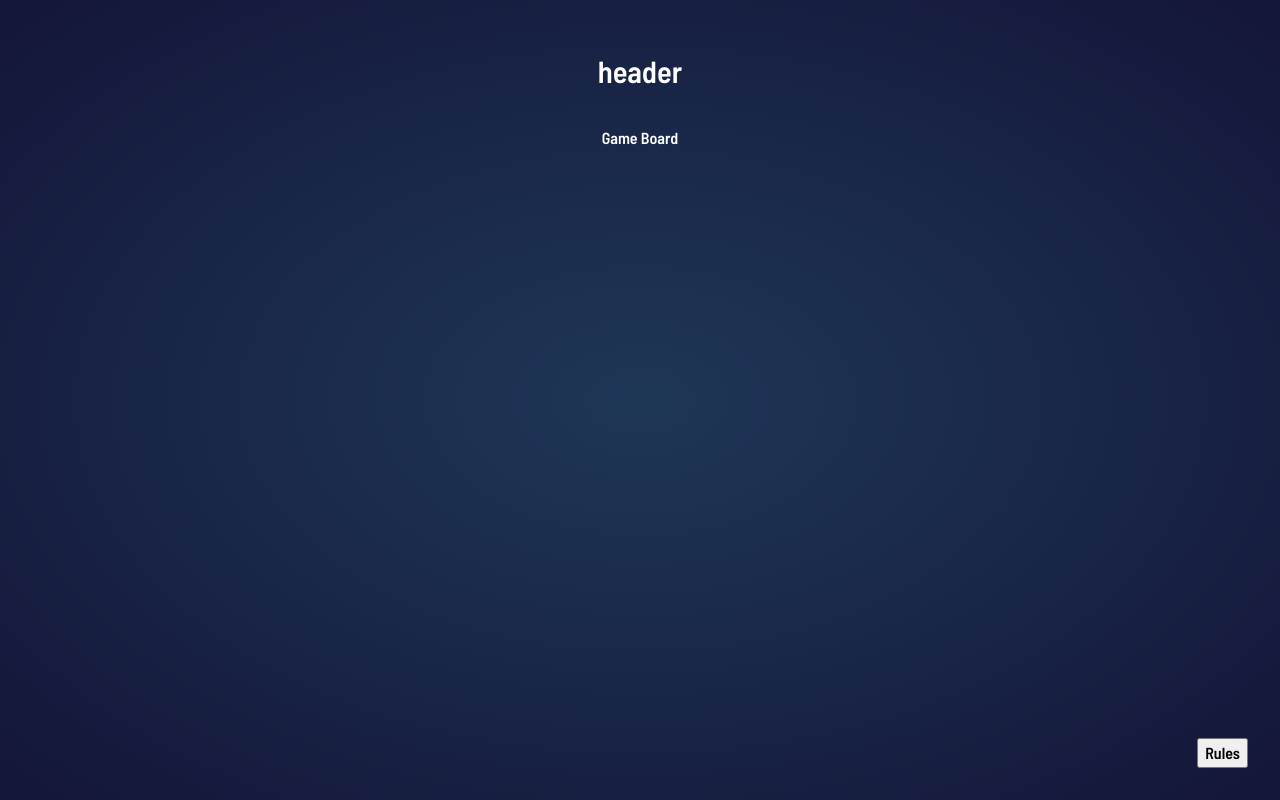
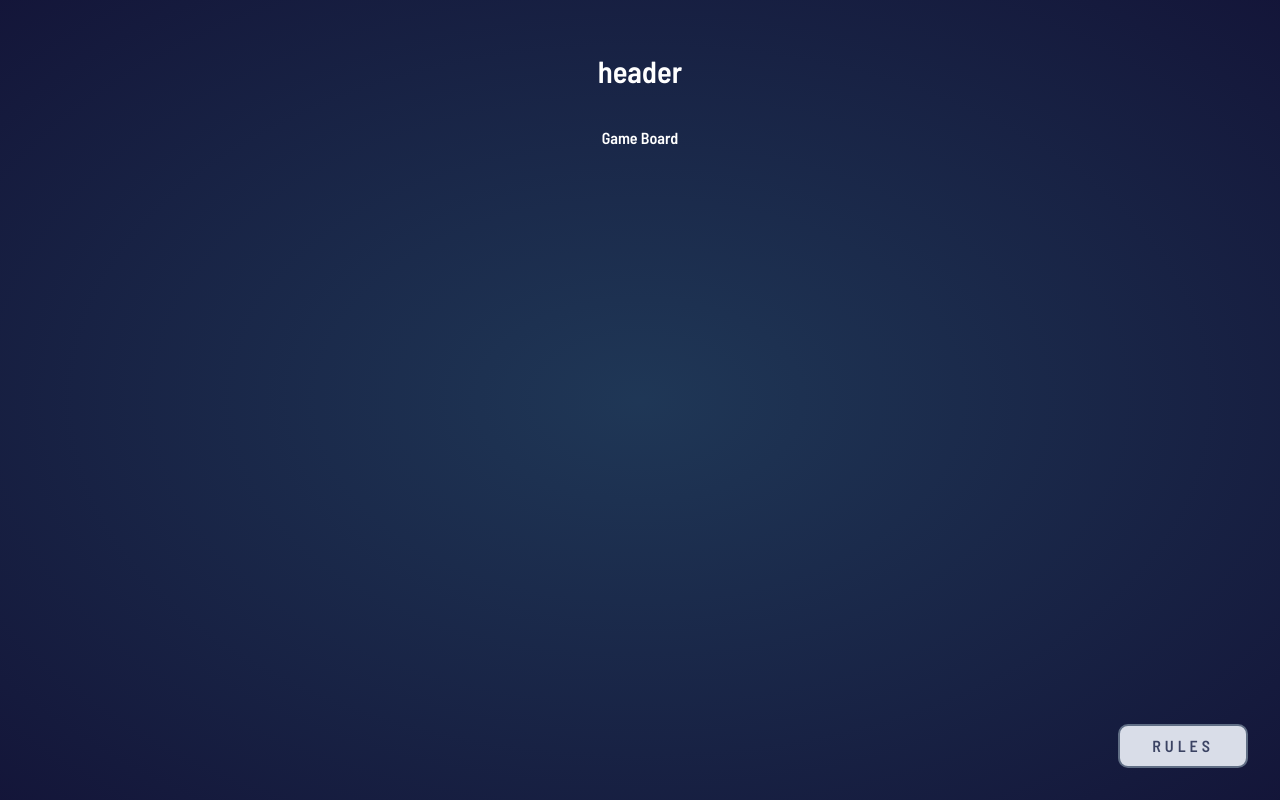
Before and after one commit to web-lizzard/fm-rock-paper-scissors-game, a Vue app: page / in a window 1280 px wide. Built offline with nearby package versions, Linux system fonts and the light colour scheme.

Commit message:
create a button

```diff
--- a/src/App.vue
+++ b/src/App.vue
@@ -7,7 +7,7 @@
       <div>Game Board</div>
     </main>
 
-    <button class="app__button">Rules</button>
+    <CustomButton light class="app__button" />
   </div>
 </template>
 
--- a/src/assets/scss/_mixins.scss
+++ b/src/assets/scss/_mixins.scss
@@ -0,0 +1,13 @@
+@use 'variables';
+
+@mixin tablet {
+    @media (min-width: map-get($map: variables.$breakpoint, $key: sm)) {
+        @content;
+    }
+}
+
+@mixin desktop {
+    @media (min-width: map-get($map: variables.$breakpoint, $key: l)) {
+        @content;
+    }
+}
--- a/src/assets/scss/_variables.scss
+++ b/src/assets/scss/_variables.scss
@@ -8,47 +8,3 @@ $breakpoint: (
 $dark-text:  hsl(229, 25%, 31%);
 $score-text: hsl(229, 64%, 46%);
 $header-outline: hsl(217, 16%, 45%);
-
-// @function px-to-rem($px) {
-//     $rems: math.div($px, 16px) * 1rem;
-//     @return $rems;
-// }
-
-// @function round($number, $decimals: 0) {
-//     $n: 1;
-//     @if $decimals > 0 {
-//         @for $i from 1 through $decimals {
-//             $n: $n * 10;
-//         }
-//     }
-//     @return math.div(math.round($number * $n), $n);
-// }
-
-
-// @function fluid(
-//     $min-size,
-//     $max-size,
-//     $min-breakpoint: map-get($map: $breakpoint, $key: sm),
-//     $max-breakpoint: map-get($map: $breakpoint, $key: lg),
-//     $unit: vw) {
-//     $slope: math.div($max-size - $min-size, $max-breakpoint - $min-breakpoint);
-//     $slope-to-unit: round($slope * 100, 2);
-//     $intercept-rem: round(px-to-rem($min-size - $slope * $min-breakpoint), 2);
-//     $min-size-rem: round(px-to-rem($min-size), 2);
-//     $max-size-rem: round(px-to-rem($max-size), 2);
-
-//     @return clamp(#{$min-size-rem}, #{$slope-to-unit}#{$unit} + #{$intercept-rem}, #{$max-size-rem});
-// }
-
-
-@mixin tablet {
-    @media (min-width: map-get($map: $breakpoint, $key: sm)) {
-        @content;
-    }
-}
-
-@mixin desktop {
-    @media (min-width: map-get($map: $breakpoint, $key: l)) {
-        @content;
-    }
-}
--- a/src/components/CustomButton.vue
+++ b/src/components/CustomButton.vue
@@ -1,7 +1,106 @@
-<script lang="ts" setup></script>
+<script lang="ts" setup>
+import { computed } from 'vue';
+import { useShockWaveAnimation } from '@/composables/use-shock-wave-animation';
+
+interface Props {
+  light?: boolean;
+  big?: boolean;
+}
+
+const props = defineProps<Props>();
+const emit = defineEmits<{ (e: 'click'): void }>();
+
+const {
+  isAnimationRunning,
+  shockWavePosition,
+  handleShockWaveAnimationEnd,
+  handleShockWaveAnimationStart,
+} = useShockWaveAnimation();
+
+const sizeModifier = computed(() => props.big && 'custom-button--big');
+const alternateColorModifier = computed(
+  () => props.light && 'custom-button--light'
+);
+
+const handleClickButton = (event: MouseEvent) => {
+  handleShockWaveAnimationStart(event);
+  emit('click');
+};
+</script>
 
 <template>
-  <button class="custom-button">Rules</button>
+  <button
+    @click="handleClickButton"
+    @animationend="handleShockWaveAnimationEnd"
+    :class="['custom-button', sizeModifier, alternateColorModifier]"
+  >
+    <slot>Rules</slot>
+    <span
+      v-if="isAnimationRunning"
+      :style="shockWavePosition"
+      class="custom-button__shock-wave"
+    />
+  </button>
 </template>
 
-<style lang="scss" scoped></style>
+<style lang="scss" scoped>
+.custom-button {
+  $self: &;
+
+  cursor: pointer;
+  padding: 0.5rem 2rem;
+  border-radius: 10px;
+  background: transparent;
+  color: #d9dde8;
+  border: 2px solid $header-outline;
+  font-weight: 600;
+  letter-spacing: 4px;
+  text-transform: uppercase;
+  transition: transform 0.2s ease-in-out;
+  position: relative;
+  overflow: hidden;
+
+  &:hover {
+    transform: scale(1.1);
+  }
+
+  &--light {
+    background: #d9dde8;
+    color: $dark-text;
+
+    #{$self}__shock-wave {
+      background-color: $dark-text;
+    }
+  }
+
+  &--big {
+    padding: 0.5rem 4rem;
+  }
+
+  &__shock-wave {
+    position: absolute;
+    width: 80%;
+    aspect-ratio: 1;
+    pointer-events: none;
+    border-radius: 50%;
+    transform: translate(-50%, -50%);
+    background-color: white;
+    animation: shock-wave 0.3s ease-in-out;
+    opacity: 0.3;
+  }
+
+  @keyframes shock-wave {
+    0% {
+      transform: translate(-50%, -50%) scale(0);
+    }
+
+    90% {
+      transform: translate(-50%, -50%) scale(1);
+    }
+
+    100% {
+      transform: translate(-50%, -50%) scale(0.5);
+    }
+  }
+}
+</style>
--- a/src/components/TheHeader.vue
+++ b/src/components/TheHeader.vue
@@ -1,4 +1,4 @@
-<script lang="ts" sertup></script>
+<script lang="ts" setup></script>
 
 <template>
   <header class="header">header</header>
--- /dev/null
+++ b/src/composables/use-shock-wave-animation.ts
@@ -0,0 +1,25 @@
+export const useShockWaveAnimation = () => {
+  const shockWavePosition = reactive({
+    top: '50%',
+    left: '50%',
+  });
+  const isAnimationRunning = ref(false);
+
+  const handleShockWaveAnimationStart = (event: MouseEvent) => {
+    const { offsetY, offsetX } = event;
+    shockWavePosition.left = `${offsetX}px`;
+    shockWavePosition.top = `${offsetY}px`;
+    isAnimationRunning.value = true;
+  };
+
+  const handleShockWaveAnimationEnd = () => {
+    isAnimationRunning.value = false;
+  };
+
+  return {
+    shockWavePosition,
+    isAnimationRunning,
+    handleShockWaveAnimationEnd,
+    handleShockWaveAnimationStart,
+  };
+};
--- a/vite.config.ts
+++ b/vite.config.ts
@@ -12,6 +12,7 @@ export default defineConfig({
     Components(),
     AutoImport({
       imports: ['vue'],
+      dts: true,
     }),
   ],
   css: {
```
Also changed, not shown: auto-imports.d.ts (+53 -53 lines), .eslintrc.cjs.
